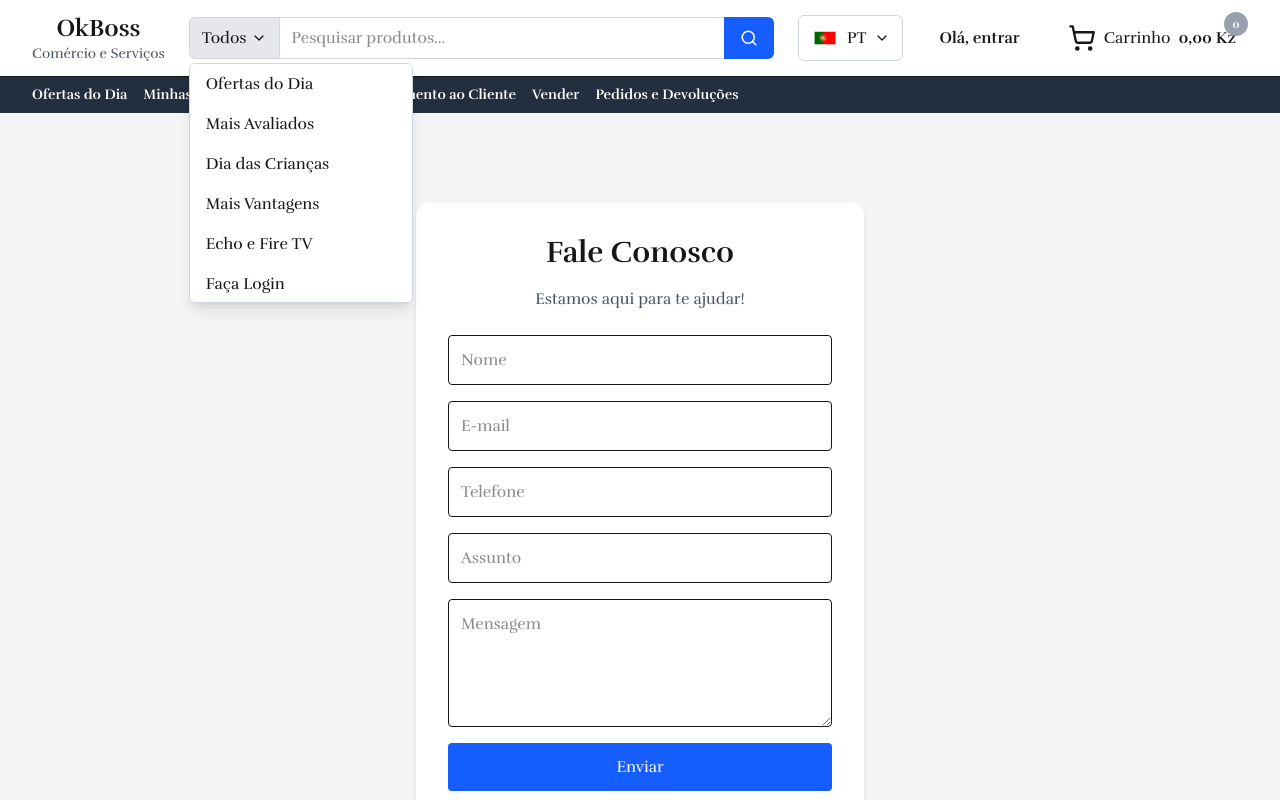
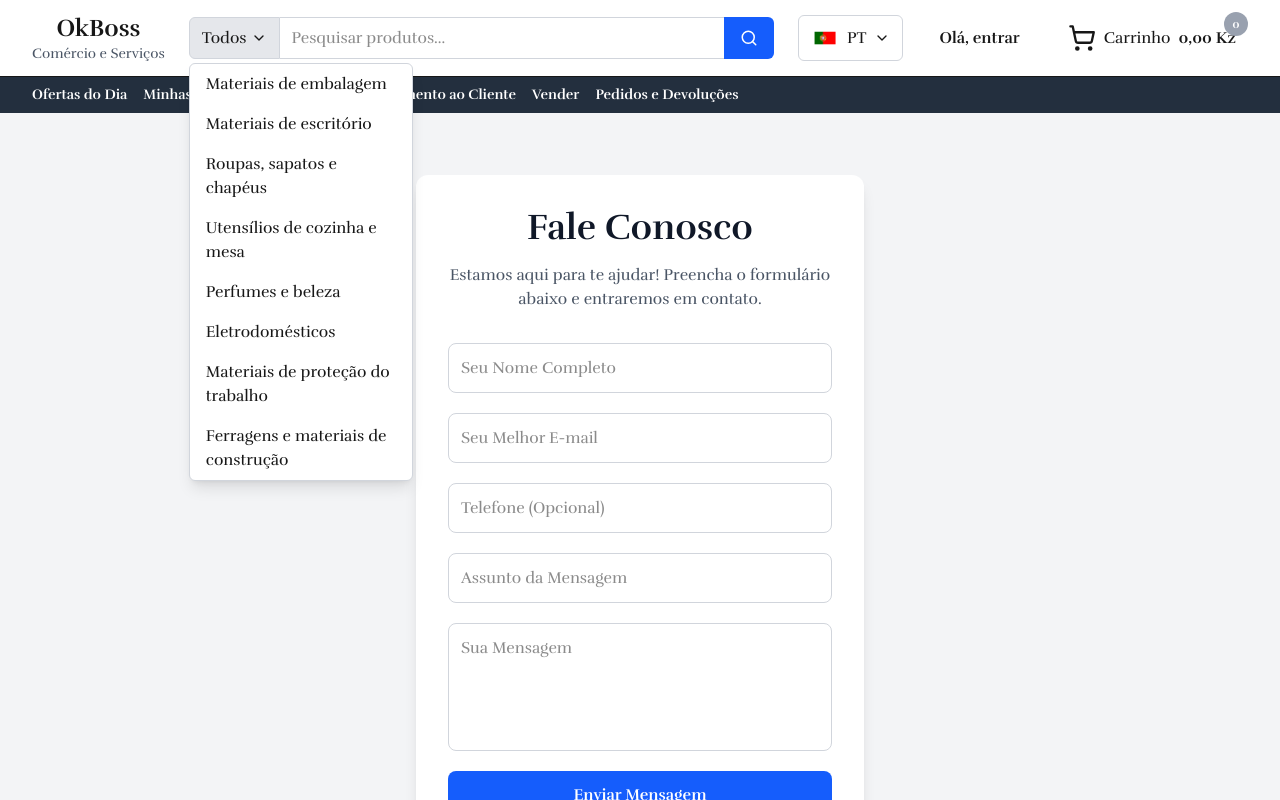
Before and after one commit to isateix/okboos, a Next.js app: page /fale_conosco in a window 1280 px wide. Both pictures are taken after a click on the button "Todos". Shown: the top 800 px of the page. Built offline with nearby package versions, Linux system fonts and the light colour scheme.

Commit message:
fiexed:criada as telas

```diff
--- a/src/app/atendimento/page.tsx
+++ b/src/app/atendimento/page.tsx
@@ -1,26 +1,72 @@
-import React from 'react';
+"use client";
+
+import React, { useState } from 'react';
+import { ChevronDown } from 'lucide-react';
+
+const faqs = [
+  {
+    question: "Como faço para rastrear meu pedido?",
+    answer: "Você pode rastrear seu pedido acessando a seção 'Meus Pedidos' em sua conta. Lá, você encontrará o status atual e um link para o rastreamento detalhado.",
+  },
+  {
+    question: "Quais são as opções de pagamento disponíveis?",
+    answer: "Aceitamos diversas formas de pagamento, incluindo cartões de crédito (Visa, MasterCard, American Express), PayPal e transferência bancária. Você pode ver todas as opções no checkout.",
+  },
+  {
+    question: "Posso devolver um produto se não estiver satisfeito?",
+    answer: "Sim, aceitamos devoluções dentro de 30 dias após o recebimento do produto, desde que esteja em sua condição original. Consulte nossa política de devolução para mais detalhes.",
+  },
+  {
+    question: "Como entro em contato com o suporte ao cliente?",
+    answer: "Você pode entrar em contato conosco através do nosso formulário 'Fale Conosco', por e-mail em suporte@okboss.com, ou pelo telefone +244 947 965 623 durante o horário comercial.",
+  },
+];
 
 export default function AtendimentoPage() {
+  const [openFaq, setOpenFaq] = useState<number | null>(null);
+
+  const toggleFaq = (index: number) => {
+    setOpenFaq(openFaq === index ? null : index);
+  };
+
   return (
     <div className="container mx-auto px-4 py-8">
-      <h1 className="text-3xl font-bold mb-8">Atendimento ao Cliente</h1>
-      <div className="bg-white p-6 rounded-lg shadow-md mb-6">
-        <h2 className="text-xl font-semibold mb-4">Perguntas Frequentes</h2>
-        <p className="text-gray-600 mb-4">Encontre respostas para as perguntas mais comuns sobre nossos produtos e serviços.</p>
-        <button className="bg-blue-600 text-white px-4 py-2 rounded hover:bg-blue-700">Ver FAQ</button>
+      <h1 className="text-4xl font-extrabold text-center mb-12 text-gray-900">Central de Ajuda</h1>
+
+      <div className="max-w-3xl mx-auto">
+        <h2 className="text-3xl font-bold text-gray-800 mb-6 text-center">Perguntas Frequentes</h2>
+        <div className="bg-white rounded-xl shadow-lg overflow-hidden">
+          {faqs.map((faq, index) => (
+            <div key={index} className="border-b last:border-b-0">
+              <button
+                className="flex justify-between items-center w-full p-6 text-left font-semibold text-lg text-gray-800 hover:bg-gray-50 transition-colors duration-200"
+                onClick={() => toggleFaq(index)}
+              >
+                {faq.question}
+                <ChevronDown
+                  className={`transform transition-transform duration-200 ${openFaq === index ? 'rotate-180' : 'rotate-0'}`}
+                  size={24}
+                />
+              </button>
+              {openFaq === index && (
+                <div className="p-6 pt-0 text-gray-700 leading-relaxed animate-fadeIn">
+                  <p>{faq.answer}</p>
+                </div>
+              )}
+            </div>
+          ))}
+        </div>
       </div>
-      <div className="bg-white p-6 rounded-lg shadow-md mb-6">
-        <h2 className="text-xl font-semibold mb-4">Fale Conosco</h2>
-        <p className="text-gray-600 mb-4">Precisa de ajuda personalizada? Entre em contato com nossa equipe de suporte.</p>
-        <ul className="text-gray-700 space-y-2">
-          <li>Email: suporte@okboss.com</li>
-          <li>Telefone: +244 947 965 623</li>
-          <li>Horário de Atendimento: Seg-Sex, 9h-18h</li>
-        </ul>
-        <button className="mt-4 bg-green-600 text-white px-4 py-2 rounded hover:bg-green-700">Enviar Mensagem</button>
-      </div>
-      <div className="mt-12 text-center">
-        <p className="text-lg text-gray-700">Estamos aqui para ajudar!</p>
+
+      <div className="mt-16 max-w-3xl mx-auto bg-white p-8 rounded-xl shadow-lg text-center">
+        <h2 className="text-3xl font-bold text-gray-800 mb-4">Ainda Precisa de Ajuda?</h2>
+        <p className="text-lg text-gray-600 mb-6">Se você não encontrou a resposta que procurava, nossa equipe está pronta para ajudar.</p>
+        <a
+          href="/fale_conosco"
+          className="inline-block bg-blue-600 text-white px-8 py-4 rounded-full font-semibold text-lg shadow-md hover:bg-blue-700 transition duration-300"
+        >
+          Fale Conosco
+        </a>
       </div>
     </div>
   );
--- a/src/app/fale_conosco/page.jsx
+++ /dev/null
@@ -1,57 +0,0 @@
-import React from "react";
-
-export default function ContatoPage() {
-  const handleSubmit = (e) => {
-    e.preventDefault();
-    alert("Mensagem enviada!");
-  };
-
-  return (
-    <div className="min-h-screen bg-gray-100 flex items-center justify-center p-8">
-      <div className="w-full max-w-md bg-white p-8 rounded-xl shadow-md">
-        <h2 className="text-3xl font-bold mb-4 text-center">Fale Conosco</h2>
-        <p className="mb-6 text-gray-600 text-center">Estamos aqui para te ajudar!</p>
-        <form className="flex flex-col gap-4" onSubmit={handleSubmit}>
-          <input
-            name="nome"
-            type="text"
-            placeholder="Nome"
-            className="p-3 border rounded"
-            required
-          />
-          <input
-            name="email"
-            type="email"
-            placeholder="E-mail"
-            className="p-3 border rounded"
-            required
-          />
-          <input
-            name="telefone"
-            type="tel"
-            placeholder="Telefone"
-            className="p-3 border rounded"
-          />
-          <input
-            name="assunto"
-            type="text"
-            placeholder="Assunto"
-            className="p-3 border rounded"
-          />
-          <textarea
-            name="mensagem"
-            placeholder="Mensagem"
-            className="p-3 border rounded h-32"
-            required
-          ></textarea>
-          <button
-            type="submit"
-            className="bg-blue-600 text-white p-3 rounded hover:bg-blue-700 transition"
-          >
-            Enviar
-          </button>
-        </form>
-      </div>
-    </div>
-  );
-}
--- /dev/null
+++ b/src/app/fale_conosco/page.tsx
@@ -0,0 +1,120 @@
+"use client";
+
+import React, { useState } from "react";
+
+export default function ContatoPage() {
+  const [formData, setFormData] = useState({
+    nome: "",
+    email: "",
+    telefone: "",
+    assunto: "",
+    mensagem: "",
+  });
+  const [loading, setLoading] = useState(false);
+  const [message, setMessage] = useState<{ type: 'success' | 'error'; text: string } | null>(null);
+
+  const handleChange = (e: React.ChangeEvent<HTMLInputElement | HTMLTextAreaElement>) => {
+    setFormData({ ...formData, [e.target.name]: e.target.value });
+  };
+
+  const handleSubmit = async (e: React.FormEvent) => {
+    e.preventDefault();
+    setLoading(true);
+    setMessage(null);
+
+    // Simulate API call
+    try {
+      await new Promise((resolve) => setTimeout(resolve, 2000)); // Simulate network delay
+
+      // Simulate success or failure
+      const success = Math.random() > 0.1; // 90% success rate
+
+      if (success) {
+        setMessage({ type: 'success', text: 'Sua mensagem foi enviada com sucesso! Em breve entraremos em contato.' });
+        setFormData({
+          nome: "",
+          email: "",
+          telefone: "",
+          assunto: "",
+          mensagem: "",
+        });
+      } else {
+        throw new Error('Ocorreu um erro ao enviar sua mensagem. Por favor, tente novamente.');
+      }
+    } catch (error: any) {
+      setMessage({ type: 'error', text: error.message || 'Ocorreu um erro desconhecido.' });
+    } finally {
+      setLoading(false);
+    }
+  };
+
+  return (
+    <div className="min-h-screen bg-gray-100 flex items-center justify-center p-4 sm:p-8">
+      <div className="w-full max-w-md bg-white p-8 rounded-xl shadow-lg">
+        <h2 className="text-4xl font-bold mb-4 text-center text-gray-900">Fale Conosco</h2>
+        <p className="mb-8 text-gray-600 text-center">Estamos aqui para te ajudar! Preencha o formulário abaixo e entraremos em contato.</p>
+
+        {message && (
+          <div
+            className={`p-4 rounded-lg mb-6 text-center ${message.type === 'success' ? 'bg-green-100 text-green-800' : 'bg-red-100 text-red-800'}`}
+          >
+            {message.text}
+          </div>
+        )}
+
+        <form className="flex flex-col gap-5" onSubmit={handleSubmit}>
+          <input
+            name="nome"
+            type="text"
+            placeholder="Seu Nome Completo"
+            className="p-3 border border-gray-300 rounded-lg focus:outline-none focus:ring-2 focus:ring-blue-500"
+            value={formData.nome}
+            onChange={handleChange}
+            required
+          />
+          <input
+            name="email"
+            type="email"
+            placeholder="Seu Melhor E-mail"
+            className="p-3 border border-gray-300 rounded-lg focus:outline-none focus:ring-2 focus:ring-blue-500"
+            value={formData.email}
+            onChange={handleChange}
+            required
+          />
+          <input
+            name="telefone"
+            type="tel"
+            placeholder="Telefone (Opcional)"
+            className="p-3 border border-gray-300 rounded-lg focus:outline-none focus:ring-2 focus:ring-blue-500"
+            value={formData.telefone}
+            onChange={handleChange}
+          />
+          <input
+            name="assunto"
+            type="text"
+            placeholder="Assunto da Mensagem"
+            className="p-3 border border-gray-300 rounded-lg focus:outline-none focus:ring-2 focus:ring-blue-500"
+            value={formData.assunto}
+            onChange={handleChange}
+            required
+          />
+          <textarea
+            name="mensagem"
+            placeholder="Sua Mensagem"
+            className="p-3 border border-gray-300 rounded-lg h-32 focus:outline-none focus:ring-2 focus:ring-blue-500 resize-none"
+            value={formData.mensagem}
+            onChange={handleChange}
+            required
+          ></textarea>
+          <button
+            type="submit"
+            className="bg-blue-600 text-white p-3 rounded-lg font-semibold hover:bg-blue-700 transition duration-300 disabled:opacity-50 disabled:cursor-not-allowed"
+            disabled={loading}
+          >
+            {loading ? 'Enviando...' : 'Enviar Mensagem'}
+          </button>
+        </form>
+      </div>
+    </div>
+  );
+}
--- a/src/components/Navbar.tsx
+++ b/src/components/Navbar.tsx
@@ -34,35 +34,40 @@ export default function Header() {
   const [currentLang, setCurrentLang] = useState(languages[0]);
 
   const categories = [
-    "Ofertas do Dia",
-    "Mais Avaliados",
-    "Dia das Crianças",
-    "Mais Vantagens",
-    "Echo e Fire TV",
-    "Faça Login",
-    "Ganhe Benefícios",
-    "Cozinha",
-    "Escritório",
-    "Roupas Femininas",
-    "Calçados",
-    "Acessórios",
-    "Material de Construção",
-    "Embalagens",
-    "Descartáveis",
-    "Casa",
-    "Eletrônicos",
-    "Saúde",
-    "Brinquedos",
-    "Esportes",
-    "Livros",
-    "Automotivo",
-    "Bebês",
+    "Materiais de embalagem",
+    "Materiais de escritório",
+    "Roupas, sapatos e chapéus",
+    "Utensílios de cozinha e mesa",
+    "Perfumes e beleza",
+    "Eletrodomésticos",
+    "Materiais de proteção do trabalho",
+    "Ferragens e materiais de construção",
   ];
 
-  const performSearch = (term: string, category: string) => {
+  const categoryMap: { [key: string]: string[] } = {
+    "Materiais de embalagem": ["Embalagens"],
+    "Materiais de escritório": ["Escritório"],
+    "Roupas, sapatos e chapéus": ["Roupas Femininas", "Calçados", "Acessórios", "Mais Avaliados"], // Added 'Mais Avaliados' as a general clothing/accessories category
+    "Utensílios de cozinha e mesa": ["Cozinha"],
+    "Perfumes e beleza": [], // No direct match, will return no products unless products.ts is updated
+    "Eletrodomésticos": ["Echo e Fire TV", "Mais Vantagens"], // Mapped to closest available
+    "Materiais de proteção do trabalho": ["Saúde"], // Mapped to closest available
+    "Ferragens e materiais de construção": ["Material de Construção"],
+  };
+
+  const performSearch = (term: string, displayCategory: string) => {
     const query = encodeURIComponent(term.trim());
-    const slugifiedCategory = category !== "Todos" ? slugify(category) : "";
-    const categoryQuery = slugifiedCategory ? `&category=${encodeURIComponent(slugifiedCategory)}` : "";
+    let productCategories: string[] = [];
+
+    if (displayCategory === "Todos") {
+      productCategories = []; // No category filter
+    } else {
+      productCategories = categoryMap[displayCategory] || [];
+    }
+
+    const slugifiedProductCategories = productCategories.map(cat => slugify(cat));
+    const categoryQuery = slugifiedProductCategories.length > 0 ? `&category=${encodeURIComponent(slugifiedProductCategories.join(','))}` : "";
+
     if (query || categoryQuery) {
       router.push(`/produtos?search=${query}${categoryQuery}`);
     } else {
@@ -97,7 +102,7 @@ export default function Header() {
               {currentCategory} <ChevronDown size={16} />
             </button>
             {showCategories && (
-              <ul className="absolute top-full left-0 mt-1 w-56 bg-white border border-gray-300 rounded-md shadow-lg z-50 max-h-60 overflow-y-auto">
+              <ul className="absolute top-full left-0 mt-1 w-56 bg-white border border-gray-300 rounded-md shadow-lg z-50">
                 {categories.map((cat) => (
                   <li
                     key={cat}
```
Also changed, not shown: src/app/produtos/page.tsx (+19 -15 lines).
